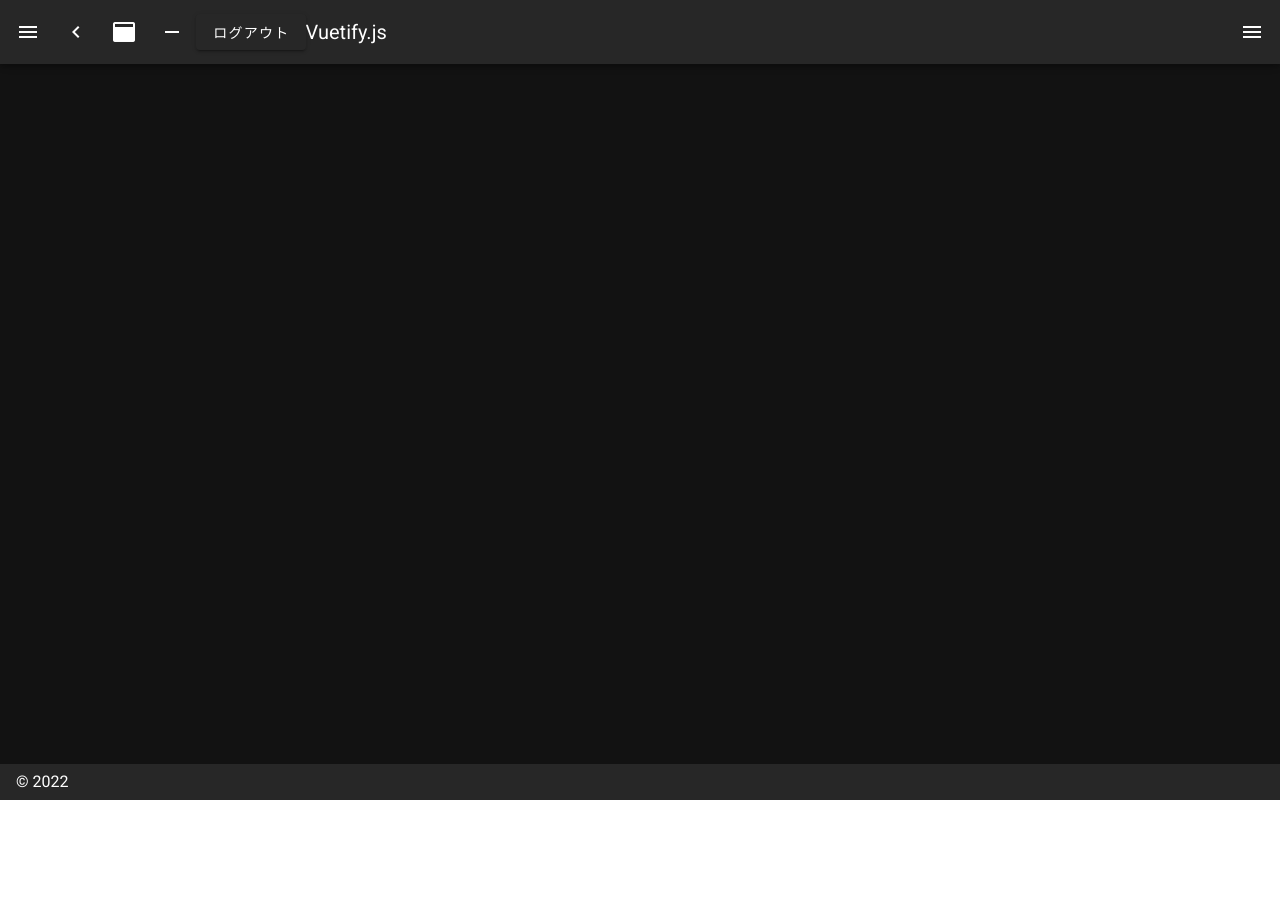
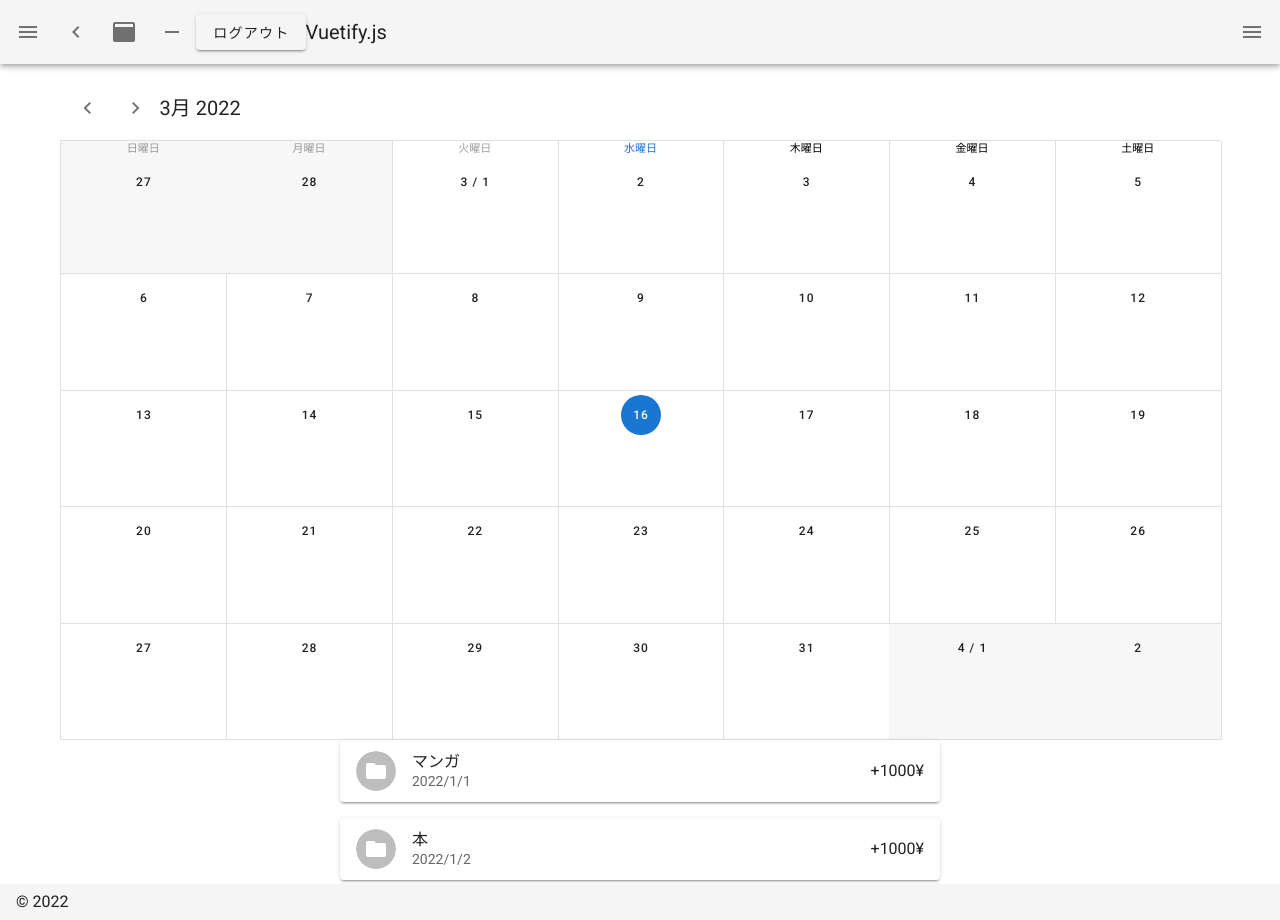
Before and after one commit to HuntingRathalos/portfolio, a Nuxt app in the folder front/: page /save in a window 1280 px wide. Before the commit the page ends 800 px from the top, so only its background shows below. Built offline with nearby package versions, Linux system fonts and the light colour scheme.

Commit message:
コンポーネントの実装(SaveCalendar, SaveList, SaveModal) #15

```diff
--- /dev/null
+++ b/front/components/atoms/inputs/MemoInput.vue
@@ -0,0 +1,30 @@
+<template>
+  <v-text-field
+    v-model="setMemo"
+    :rules="[rules.maxCount30]"
+    label="一言メモ"
+    prepend-icon="mdi-note-text-outline"
+  />
+</template>
+<script>
+export default {
+  data() {
+    return {
+      rules: {
+        maxCount30: (value) =>
+        value.length <= 30 || '文字数をオーバーしています。',
+      }
+    }
+  },
+  computed: {
+    setMemo: {
+        get() {
+          return this.$store.getters['save/memo']
+        },
+        set(newVal) {
+          this.$store.dispatch('save/setMemo', newVal)
+        }
+      },
+  }
+}
+</script>
--- /dev/null
+++ b/front/components/molecules/SaveListItem.vue
@@ -0,0 +1,43 @@
+<template>
+  <v-card
+    max-width="600"
+    class="mx-auto"
+    :class="marginClass"
+  >
+    <v-list-item
+    >
+      <v-list-item-avatar>
+        <v-icon
+          class="grey lighten-1"
+          dark
+        >
+          {{ saving.icon }}
+        </v-icon>
+      </v-list-item-avatar>
+
+      <v-list-item-content>
+        <v-list-item-title >{{ saving.item }}</v-list-item-title>
+
+        <v-list-item-subtitle >{{ saving.date }}</v-list-item-subtitle>
+      </v-list-item-content>
+
+      <v-list-item-action>
+        {{ saving.amount }}
+      </v-list-item-action>
+    </v-list-item>
+  </v-card>
+</template>
+<script>
+export default {
+  props: {
+    saving: {
+      type: Object,
+      required: true
+    },
+    marginClass: {
+      type: String,
+      default: 'mb-0'
+    }
+  }
+}
+</script>
--- /dev/null
+++ b/front/components/molecules/sliders/SaveModalSlider.vue
@@ -0,0 +1,54 @@
+<template>
+  <v-slider
+    v-model="setCoin"
+    :rules="[rules.notZero]"
+    :color="color"
+    track-color="grey"
+    always-dirty
+    min="-20"
+    max="20"
+  >
+    <template #prepend>
+      <v-icon
+        :color="color"
+        @click="$store.dispatch('save/decrementCoin')"
+      >
+        mdi-minus
+      </v-icon>
+    </template>
+    <template #append>
+      <v-icon
+        :color="color"
+        @click="$store.dispatch('save/incrementCoin')"
+      >
+        mdi-plus
+      </v-icon>
+    </template>
+  </v-slider>
+</template>
+<script>
+export default {
+  data() {
+    return {
+      rules: {
+        notZero: (value) => value !== 0 || '必須項目なので値を入力してください。',
+      }
+    }
+  },
+  computed: {
+    color (){
+      if (this.$store.getters['save/coins'] < 0) return 'red'
+      if (this.$store.getters['save/coins'] === 0) return 'grey'
+      return 'blue'
+    },
+    setCoin: {
+      get() {
+        return this.$store.getters['save/coins']
+      },
+      set(newVal) {
+        this.$store.dispatch('save/setCoin', newVal)
+      }
+    }
+  }
+}
+</script>
--- /dev/null
+++ b/front/components/organisms/SaveCalendar.vue
@@ -0,0 +1,81 @@
+<template>
+   <div>
+    <v-sheet height="64">
+      <v-toolbar flat>
+        <v-btn icon @click="$refs.calendar.prev()">
+          <v-icon>mdi-chevron-left</v-icon>
+        </v-btn>
+        <v-btn icon @click="$refs.calendar.next()">
+          <v-icon>mdi-chevron-right</v-icon>
+        </v-btn>
+        <v-toolbar-title v-if="$refs.calendar">
+          {{ $refs.calendar.title }}
+        </v-toolbar-title>
+      </v-toolbar>
+    </v-sheet>
+    <v-sheet height="600" >
+      <v-calendar
+        ref="calendar"
+        class="red--text"
+        color="primary"
+        locale="ja-jp"
+        :day-format="dayFormat"
+        :weekday-format="weekdayFormat"
+        :month-format="monthFormat"
+        :events="events"
+        :event-color="getEventColor"
+        @change="getEvents"
+        @click:event="showEvent"
+      >
+        <template #event="{ event }">
+          <div class="event-name text-subtitle-2">{{event.name}}</div>
+        </template>
+      </v-calendar>
+    </v-sheet>
+  </div>
+</template>
+<script>
+export default {
+  data: () => ({
+    events: [],
+    dayOfWeek: ['日曜日','月曜日','火曜日','水曜日','木曜日','金曜日','土曜日']
+  }),
+  methods: {
+    getEvents() {
+      const events = [
+        {
+          name: '+500¥',
+          start: new Date('2022-04-03T01:00:00'), // 開始時刻
+          end: new Date('2022-04-03T02:00:00'), // 終了時刻
+          // color: 'blue',
+          timed: false, // 終日ならfalse
+          outside: false,
+        },
+      ];
+      this.events = events;
+    },
+    getEventColor(event) {
+      return event.color;
+    },
+    showEvent(event) {
+      this.$store.dispatch('save/setOpenSaveModal', true)
+      this.$store.dispatch('save/setClickDate', event.day.date)
+    },
+    dayFormat(date){
+        return new Date(date.date).getDate()
+    },
+    weekdayFormat(date){
+        return this.dayOfWeek[date.weekday]
+    },
+    monthFormat(date){
+        return new Date(date.date).getMonth()+1+' /'
+    }
+  },
+};
+</script>
+<style scoped>
+ .event-name {
+   text-align: center;
+   color: black;
+ }
+</style>
--- /dev/null
+++ b/front/components/organisms/lists/SaveList.vue
@@ -0,0 +1,33 @@
+<template>
+  <div >
+    <SaveListItem  v-for="saving in savings" :key="saving.id" :saving="saving" margin-class="mb-4" />
+  </div>
+</template>
+<script>
+import SaveListItem from '../../molecules/SaveListItem.vue'
+
+export default {
+  components: { SaveListItem },
+  data() {
+    return {
+      flag: false,
+      savings: [
+        {
+          id: 1,
+          icon: 'mdi-folder',
+          item: 'マンガ',
+          amount: '+1000¥',
+          date: '2022/1/1',
+        },
+        {
+          id: 2,
+          icon: 'mdi-folder',
+          item: '本',
+          amount: '+1000¥',
+          date: '2022/1/2',
+        },
+      ]
+    }
+  },
+}
+</script>
--- /dev/null
+++ b/front/components/organisms/modals/SaveModal.vue
@@ -0,0 +1,81 @@
+<template>
+  <v-row justify="center">
+    <v-dialog
+      v-model="isOpenSaveModal"
+      persistent
+      max-width="600px"
+    >
+      <v-card>
+        <v-card-title>
+          <span class="text-h5">貯金記録作成</span>
+        </v-card-title>
+        <v-card-text>
+          <v-container>
+            <v-row>
+              <v-col cols="12">
+                <v-text-field
+                  :value="$store.getters['save/clickDate']"
+                  prepend-icon="mdi-clock-time-eight-outline"
+                  readonly
+                ></v-text-field>
+              </v-col>
+              <v-col cols="12">
+                <MemoInput />
+              </v-col>
+              <v-col cols="12">
+              </v-col>
+              <v-col cols = "12" class = "text-right">
+                <span
+                  class="text-h2 font-weight-light"
+
+                >{{ $store.getters['save/multipleCoin'] }}</span>
+                <span class="subheading font-weight-light mr-1">円</span>
+              </v-col>
+
+              <v-col cols="12">
+                <SaveModalSlider />
+              </v-col>
+            </v-row>
+          </v-container>
+        </v-card-text>
+        <v-card-actions>
+          <v-spacer></v-spacer>
+          <v-btn
+            color="blue darken-1"
+            text
+            @click="$store.dispatch('save/setOpenSaveModal', false)"
+          >
+            Close
+          </v-btn>
+          <v-btn
+            color="blue darken-1"
+            text
+            @click="$store.dispatch('save/setOpenSaveModal', false)"
+          >
+            Save
+          </v-btn>
+        </v-card-actions>
+      </v-card>
+    </v-dialog>
+  </v-row>
+</template>
+<script>
+import MemoInput from '../../atoms/inputs/MemoInput.vue'
+import SaveModalSlider from '../../molecules/sliders/SaveModalSlider.vue'
+export default{
+  components: { MemoInput, SaveModalSlider },
+  computed: {
+      animationDuration () {
+        return `${60 / this.$store.getters['save/multipleCoin']}s`
+      },
+      isOpenSaveModal: {
+        get() {
+          return this.$store.getters['save/openSaveModal']
+        },
+        set(newVal) {
+          this.$store.dispatch('save/setOpenSaveModal', newVal)
+        }
+      },
+    },
+}
+</script>
--- a/front/nuxt.config.js
+++ b/front/nuxt.config.js
@@ -89,7 +89,7 @@ export default {
   vuetify: {
     customVariables: ['~/assets/variables.scss'],
     theme: {
-      dark: true,
+      dark: false,
       themes: {
         dark: {
           primary: colors.blue.darken2,
--- a/front/pages/register.vue
+++ b/front/pages/register.vue
@@ -3,7 +3,7 @@
 </template>
 
 <script>
-import RegisterForm from '../components/organisms/RegisterForm.vue'
+import RegisterForm from '../components/organisms/forms/RegisterForm.vue'
 export default {
   name: 'RegisterPage',
   components: { RegisterForm }
--- /dev/null
+++ b/front/pages/save.vue
@@ -0,0 +1,19 @@
+<template>
+  <div>
+    <SaveCalendar/>
+    <SaveList />
+    <SaveModal />
+  </div>
+</template>
+<script>
+import SaveList from '../components/organisms/lists/SaveList.vue'
+import SaveModal from '../components/organisms/modals/SaveModal.vue'
+import SaveCalendar from '../components/organisms/SaveCalendar.vue'
+export default {
+  name: 'SavePage',
+  components: { SaveModal, SaveCalendar, SaveList },
+  methods: {
+
+  }
+}
+</script>
--- /dev/null
+++ b/front/store/save.js
@@ -0,0 +1,66 @@
+
+export const state = () => ({
+  openSaveModal: false,
+  savings: [],
+  saving: {
+    clickDate: '',
+    coins: 0,
+    memo: ''
+  },
+})
+
+export const getters = {
+  // 特定イベントを抜き出すもの,
+  openSaveModal: state => state.openSaveModal,
+  clickDate: state => state.saving.clickDate,
+  coins: state => state.saving.coins,
+  multipleCoin(state) {
+    if(state.saving.coins > 0) {
+      return `+${state.saving.coins * 500}`
+    }
+      return state.saving.coins * 500
+  },
+  memo: state => state.saving.memo
+}
+
+export const mutations = {
+  setOpenSaveModal(state, openSaveModal) {
+    state.openSaveModal = openSaveModal
+  },
+  setClickDate(state, clickDate) {
+    state.saving.clickDate = clickDate
+  },
+  setCoin(state, coins) {
+    state.saving.coins = coins
+  },
+  setMemo(state, memo) {
+    state.saving.memo = memo
+  },
+  incrementCoin(state) {
+    state.saving.coins++
+  },
+  decrementCoin(state) {
+    state.saving.coins--
+  }
+}
+
+export const actions = {
+  setOpenSaveModal({ commit }, openSaveModal) {
+    commit('setOpenSaveModal', openSaveModal)
+  },
+  setClickDate({ commit }, clickDate) {
+    commit('setClickDate', clickDate)
+  },
+  setCoin({ commit }, coins) {
+    commit('setCoin', coins)
+  },
+  setMemo({ commit }, memo) {
+    commit('setMemo', memo)
+  },
+  incrementCoin({ commit }) {
+    commit('incrementCoin')
+  },
+  decrementCoin({ commit }) {
+    commit('decrementCoin')
+  },
+}
```
Also changed, not shown: front/components/organisms/forms/RegisterForm.vue (renamed from front/components/organisms/RegisterForm.vue, +5 -5 lines).
